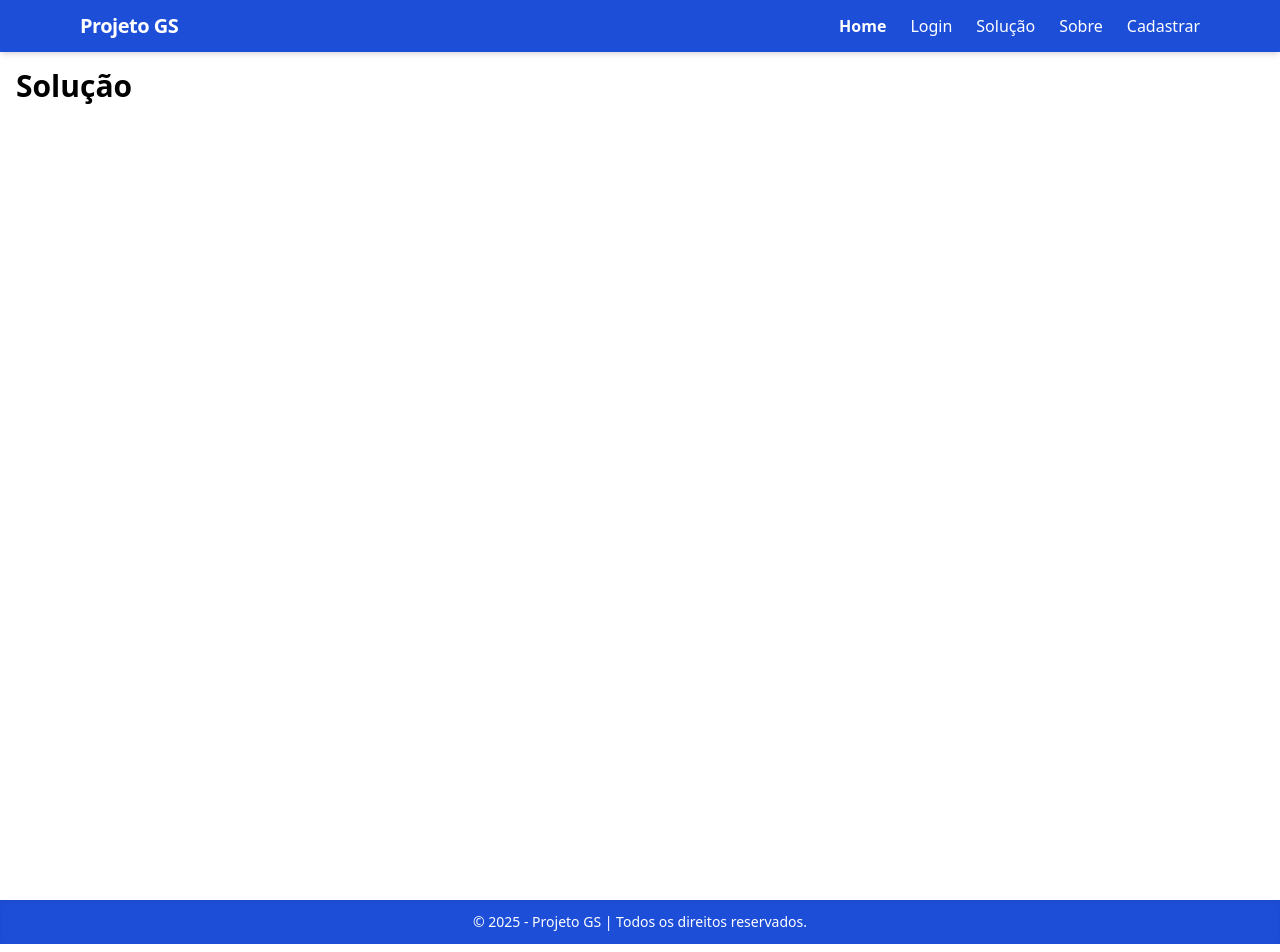
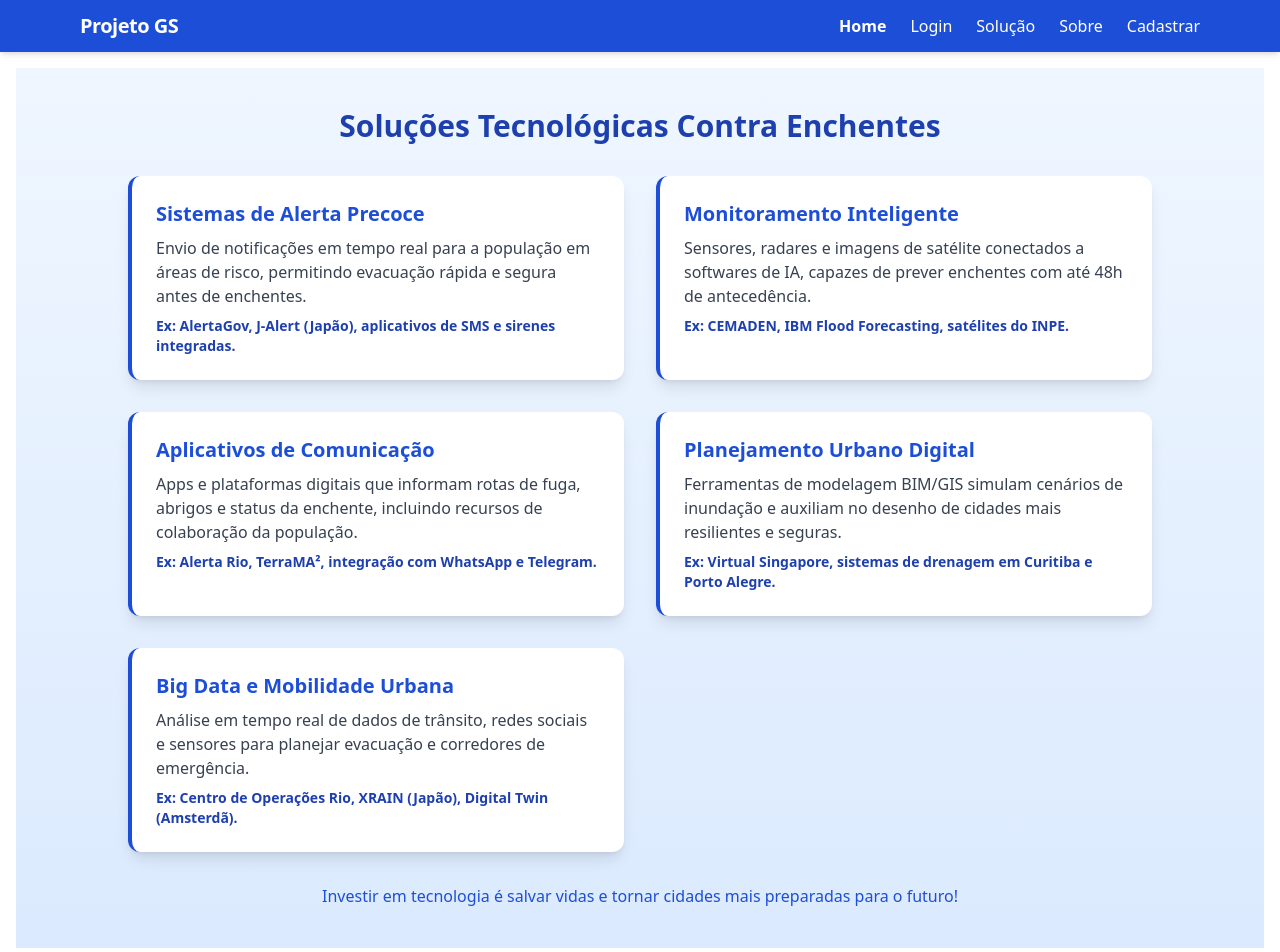
Before and after one commit to jBarra15/GS-DEV, a React (Vite) app: page /solucao in a window 1280 px wide. Shown: the top 952 px of the page. Built offline with nearby package versions, Linux system fonts and the light colour scheme.

Commit message:
'mudandça-em-solucao'

```diff
--- a/src/components/Footer.jsx
+++ b/src/components/Footer.jsx
@@ -1,7 +1,7 @@
 function Footer() {
   return (
     <footer className="bg-blue-700 text-white py-3 text-center text-sm mt-12 shadow-inner">
-      © {new Date().getFullYear()} - Projeto GS | Todos os direitos reservados.
+      © {new Date().getFullYear()} - Projeto GS | Nome: Joel Barra RM:560796
     </footer>
   );
 }
--- a/src/routes/Sobre.jsx
+++ b/src/routes/Sobre.jsx
@@ -1,4 +1,31 @@
 function Sobre() {
-  return <h1 className="text-3xl font-bold">Sobre</h1>
+  return (
+    <section className="flex flex-col items-center justify-center min-h-[60vh] bg-gradient-to-b from-blue-50 to-blue-100 py-10">
+      <div className="bg-white rounded-2xl shadow-lg p-8 max-w-2xl w-full border-l-8 border-blue-700">
+        <h1 className="text-3xl font-bold text-blue-800 mb-4">
+          Sobre o Projeto
+        </h1>
+        <p className="text-gray-700 text-lg mb-4">
+          Este site foi desenvolvido como parte do projeto integrador da graduação, com o objetivo de apresentar soluções tecnológicas para reduzir os impactos das enchentes no Brasil.
+        </p>
+        <p className="text-gray-700 mb-4">
+          A motivação surgiu ao observar que milhares de brasileiros são afetados todos os anos por eventos extremos, como enchentes e deslizamentos, com grandes perdas humanas e econômicas. O avanço da tecnologia traz oportunidades reais para monitorar, prevenir e salvar vidas.
+        </p>
+        <div className="bg-blue-50 rounded-xl p-4 mb-4">
+          <strong>Dados de impacto:</strong>
+          <ul className="list-disc list-inside text-blue-900 mt-2">
+            <li>+21 mil inundações no Brasil entre 1991 e 2022</li>
+            <li>Mais de 110 milhões de pessoas afetadas</li>
+            <li>R$ 8 bilhões em prejuízos anuais</li>
+          </ul>
+        </div>
+        <p className="text-gray-700 mb-2">
+        </p>
+        <p className="text-gray-700 text-sm">
+        </p>
+      </div>
+    </section>
+  );
 }
+
 export default Sobre;
--- a/src/routes/Solucao.jsx
+++ b/src/routes/Solucao.jsx
@@ -1,4 +1,52 @@
 function Solucao() {
-  return <h1 className="text-3xl font-bold">Solução</h1>
+  const solucoes = [
+    {
+      titulo: "Sistemas de Alerta Precoce",
+      desc: "Envio de notificações em tempo real para a população em áreas de risco, permitindo evacuação rápida e segura antes de enchentes.",
+      exemplo: "Ex: AlertaGov, J-Alert (Japão), aplicativos de SMS e sirenes integradas."
+    },
+    {
+      titulo: "Monitoramento Inteligente",
+      desc: "Sensores, radares e imagens de satélite conectados a softwares de IA, capazes de prever enchentes com até 48h de antecedência.",
+      exemplo: "Ex: CEMADEN, IBM Flood Forecasting, satélites do INPE."
+    },
+    {
+      titulo: "Aplicativos de Comunicação",
+      desc: "Apps e plataformas digitais que informam rotas de fuga, abrigos e status da enchente, incluindo recursos de colaboração da população.",
+      exemplo: "Ex: Alerta Rio, TerraMA², integração com WhatsApp e Telegram."
+    },
+    {
+      titulo: "Planejamento Urbano Digital",
+      desc: "Ferramentas de modelagem BIM/GIS simulam cenários de inundação e auxiliam no desenho de cidades mais resilientes e seguras.",
+      exemplo: "Ex: Virtual Singapore, sistemas de drenagem em Curitiba e Porto Alegre."
+    },
+    {
+      titulo: "Big Data e Mobilidade Urbana",
+      desc: "Análise em tempo real de dados de trânsito, redes sociais e sensores para planejar evacuação e corredores de emergência.",
+      exemplo: "Ex: Centro de Operações Rio, XRAIN (Japão), Digital Twin (Amsterdã)."
+    }
+  ];
+
+  return (
+    <section className="flex flex-col items-center justify-center min-h-[70vh] bg-gradient-to-b from-blue-50 to-blue-100 py-10">
+      <h1 className="text-3xl font-bold text-blue-800 mb-8">Soluções Tecnológicas Contra Enchentes</h1>
+      <div className="grid grid-cols-1 md:grid-cols-2 gap-8 max-w-5xl w-full">
+        {solucoes.map((item, idx) => (
+          <div
+            key={idx}
+            className="bg-white rounded-xl shadow-lg p-6 border-l-4 border-blue-700 hover:scale-105 transition transform"
+          >
+            <h2 className="text-xl font-bold text-blue-700 mb-2">{item.titulo}</h2>
+            <p className="text-gray-700 mb-2">{item.desc}</p>
+            <p className="text-blue-800 text-sm"><b>{item.exemplo}</b></p>
+          </div>
+        ))}
+      </div>
+      <p className="mt-8 text-blue-700 font-medium">
+        Investir em tecnologia é salvar vidas e tornar cidades mais preparadas para o futuro!
+      </p>
+    </section>
+  );
 }
+
 export default Solucao;
```
